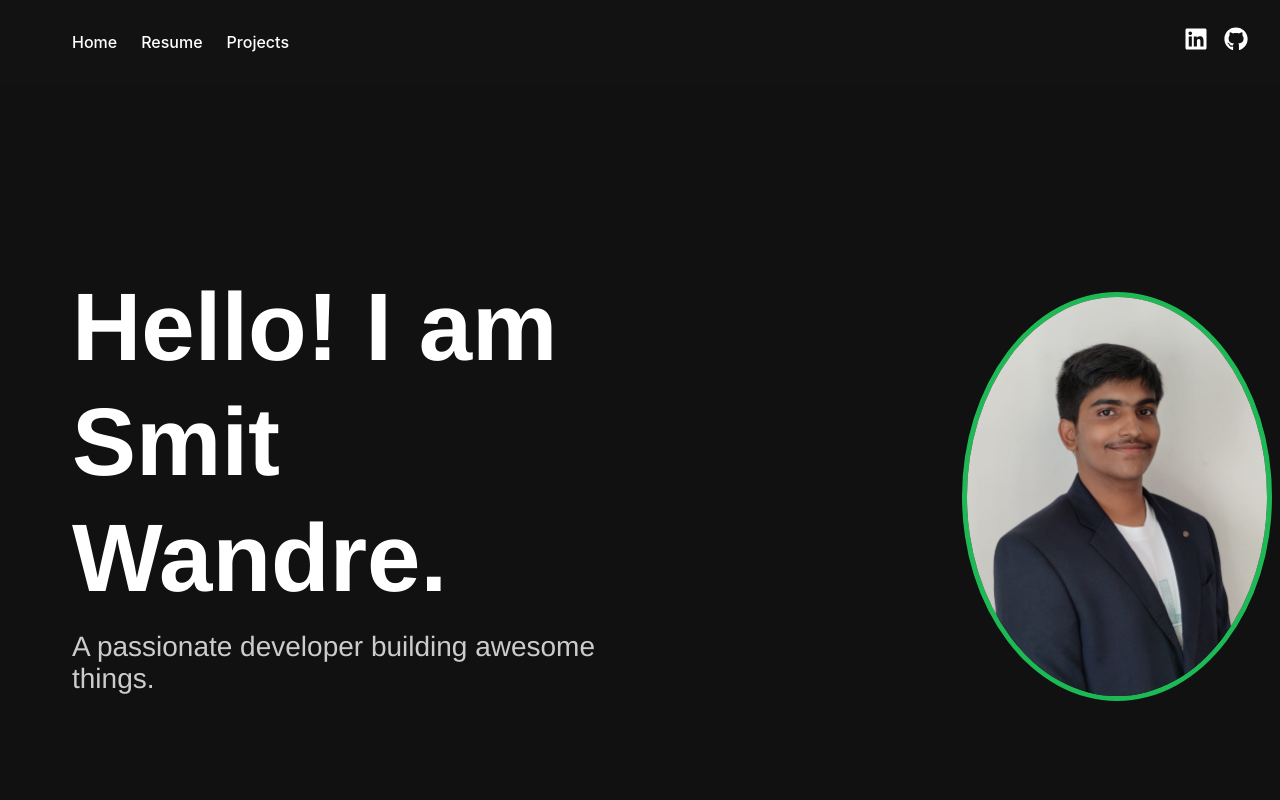
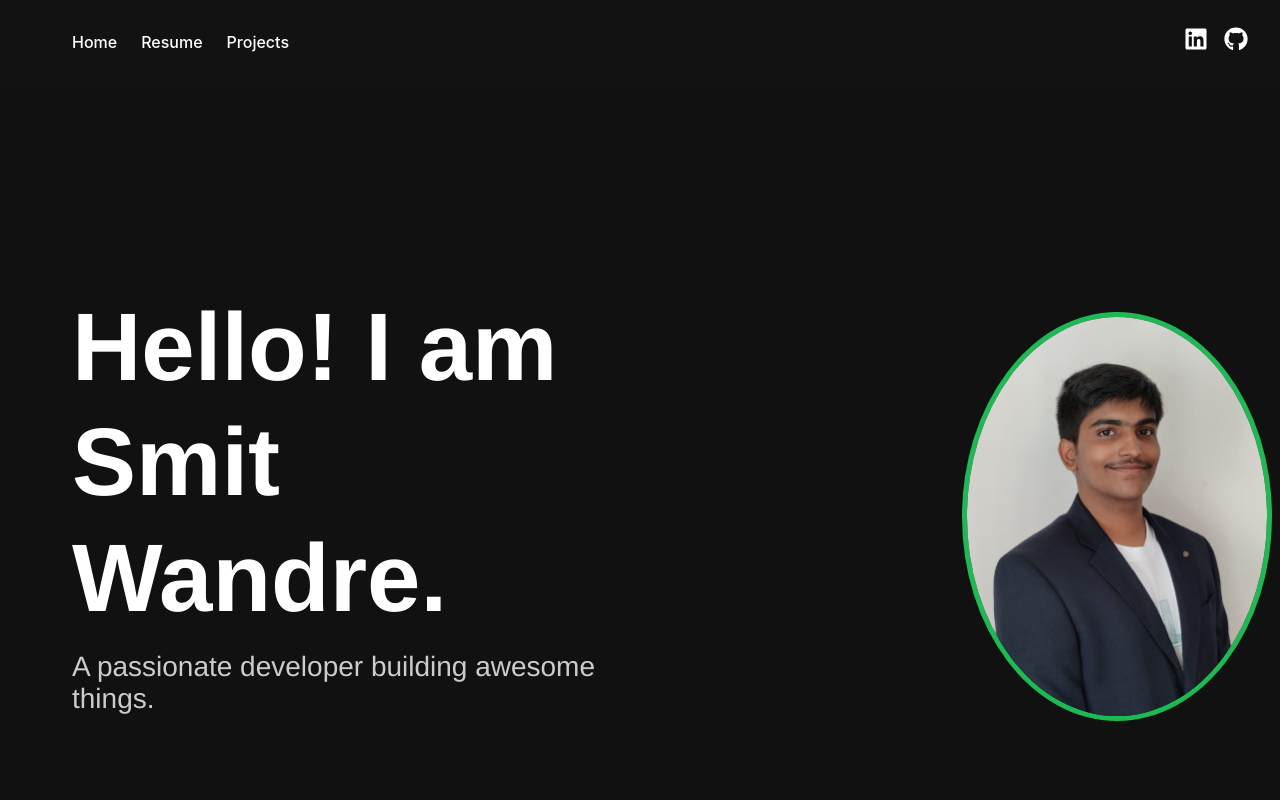
Before and after one commit to SmitWandre/my_portfolio, a React (Create React App) app: page / in a window 1280 px wide. Shown: the top 800 px of the page. Built offline with nearby package versions, Linux system fonts and the light colour scheme.

Commit message:
Update Home.js

```diff
--- a/src/pages/Home.js
+++ b/src/pages/Home.js
@@ -45,7 +45,6 @@ const HeroSection = styled(Section)`
 `;
 
 const HeroContent = styled.div`
-  transform: translateY(-20px); /* Moves the content 20px upward */
   display: flex;
   flex-direction: row;
   align-items: center;
```
